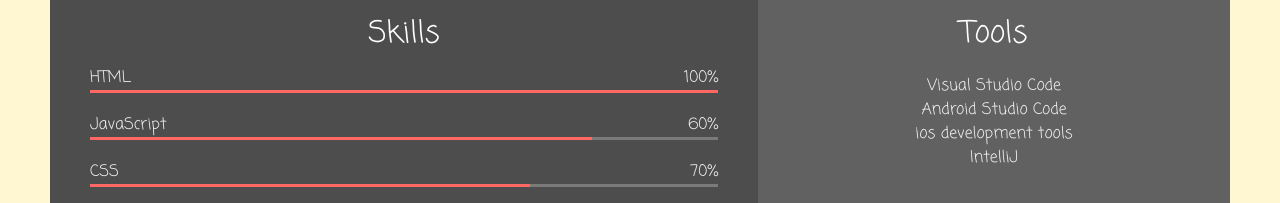
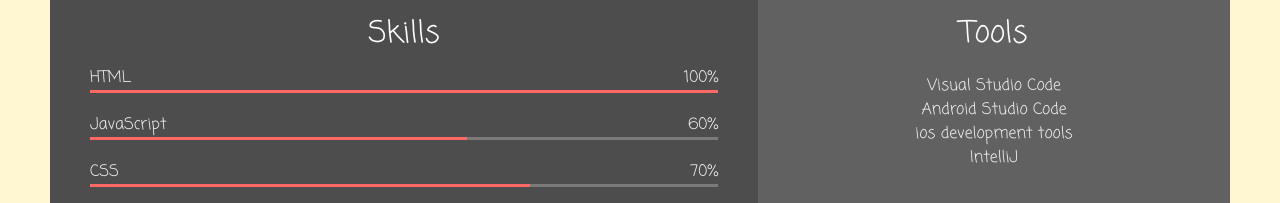
Before and after one commit to Hyevvy/portfolio, a plain HTML site: page index.html in a window 1280 px wide. Shown: the part 2240-2443 px from the top of the page. Drawn offline with Linux system fonts and the light colour scheme.

Commit message:
자바스크립트는 좀 더 친해지는걸로...

```diff
--- a/index.html
+++ b/index.html
@@ -134,7 +134,7 @@
               <span>60%</span>
             </div>
             <div class="skill__bar">
-              <div class="skill__value" style="width: 80%"></div>
+              <div class="skill__value" style="width: 60%"></div>
             </div>
           </div>
 
```
